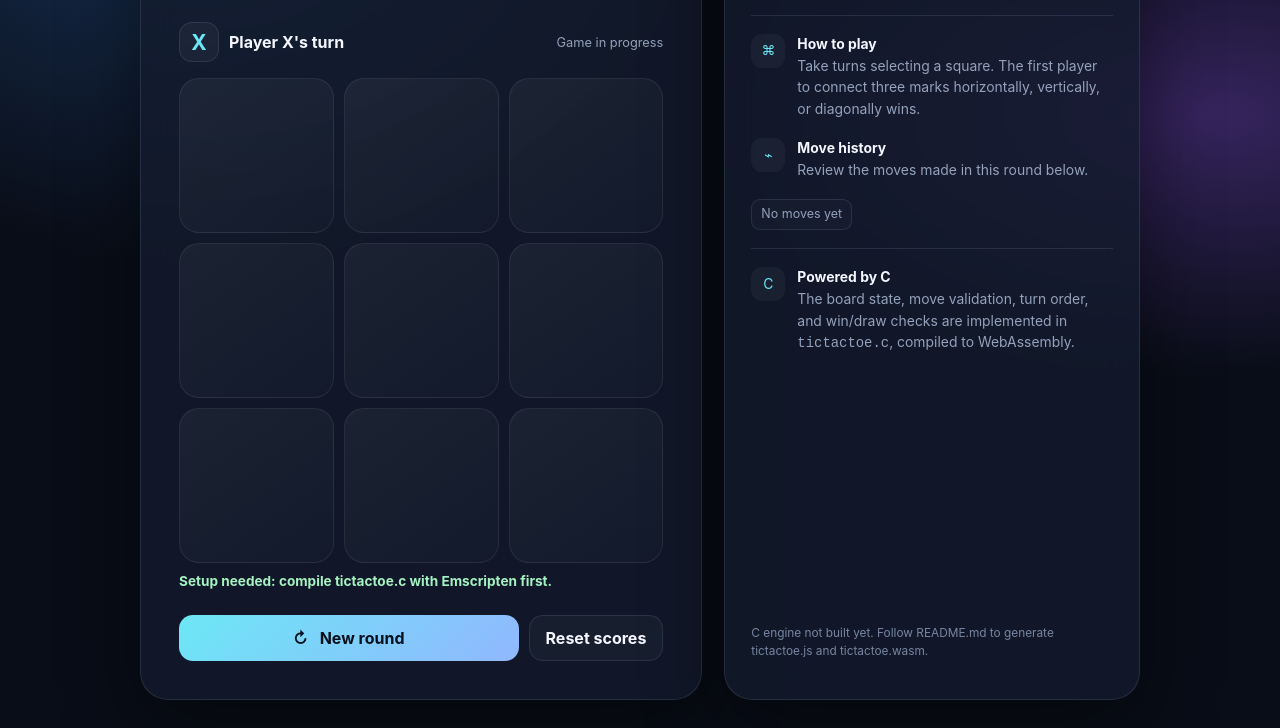
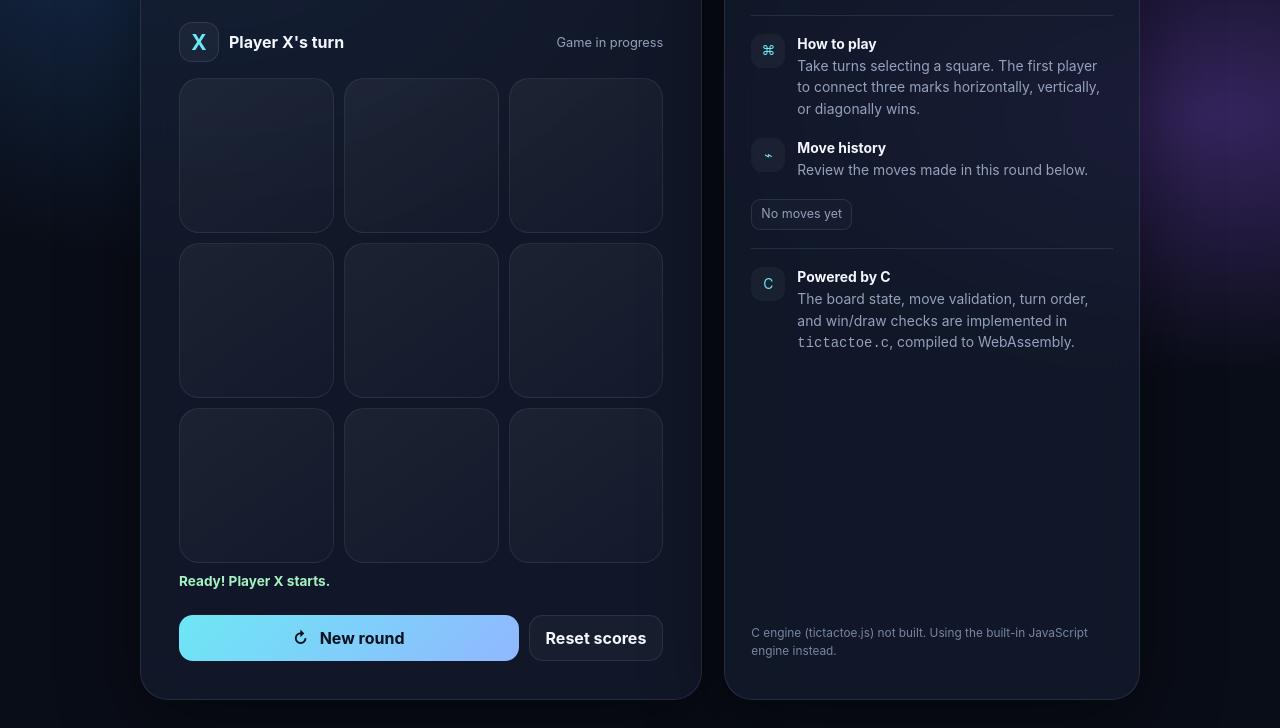
Before and after one commit to requiemdoomed/Tic-Tac-Toe, a plain HTML site: page index.html in a window 1280 px wide. Shown: the part 215-943 px from the top of the page. Drawn offline with Linux system fonts and the light colour scheme.

Commit message:
Add fallback engine for Tic Tac Toe game

```diff
--- a/index.html
+++ b/index.html
@@ -228,13 +228,43 @@ h1{font-size:clamp(2rem,5vw,3.2rem);letter-spacing:-.055em;line-height:1.02;marg
     render();
   });
 
+   /* JavaScript port of the C engine, used when tictactoe.js/.wasm are missing. */
+  function createFallbackEngine() {
+    const WINS = [[0,1,2],[3,4,5],[6,7,8],[0,3,6],[1,4,7],[2,5,8],[0,4,8],[2,4,6]];
+    let board, current, over, winner;
+    const reset = () => { board = Array(9).fill(0); current = 1; over = false; winner = 0; };
+    reset();
+    return {
+      _game_reset: reset,
+      _game_move(p) {
+        if (p < 0 || p > 8 || over || board[p] !== 0) return 0;
+        board[p] = current;
+        if (WINS.some(([a,b,c]) => board[a] && board[a] === board[b] && board[b] === board[c])) { over = true; winner = current; }
+        else if (board.every(v => v !== 0)) { over = true; winner = 3; }
+        else current = current === 1 ? 2 : 1;
+        return 1;
+      },
+      _game_get_cell: p => (p < 0 || p > 8 ? -1 : board[p]),
+      _game_get_current_player: () => current,
+      _game_get_status: () => (over ? winner : 0)
+    };
+  }
+
+  function useFallback(reason) {
+    if (engine) return;
+    engine = createFallbackEngine();
+    engine._game_reset();
+    engineNote.textContent = `${reason} Using the built-in JavaScript engine instead.`;
+    setMessage("Ready! Player X starts.");
+    render();
+  }
+
   /* Emscripten supplies tictactoe.js and the compiled WebAssembly binary. */
   const script = document.createElement("script");
   script.src = "tictactoe.js";
   script.onload = () => {
     if (typeof createTicTacToeModule !== "function") {
-      engineNote.textContent = "Build module loaded, but its expected factory was not found. Rebuild using the provided command.";
-      setMessage("Unable to initialize the C engine.");
+      useFallback("C module factory not found.");
       return;
     }
     createTicTacToeModule().then(Module => {
@@ -244,15 +274,11 @@ h1{font-size:clamp(2rem,5vw,3.2rem);letter-spacing:-.055em;line-height:1.02;marg
       setMessage("C engine ready. Player X starts.");
       render();
     }).catch(err => {
-      engineNote.textContent = "Could not load WebAssembly. See README.md for build and local-server instructions.";
-      setMessage("Engine failed to load. Check the build files and browser console.");
       console.error(err);
+      useFallback("Could not load WebAssembly.");
     });
   };
-  script.onerror = () => {
-    engineNote.textContent = "C engine not built yet. Follow README.md to generate tictactoe.js and tictactoe.wasm.";
-    setMessage("Setup needed: compile tictactoe.c with Emscripten first.");
-  };
+  script.onerror = () => useFallback("C engine (tictactoe.js) not built.");
   document.head.append(script);
 })();
 </script>
```
